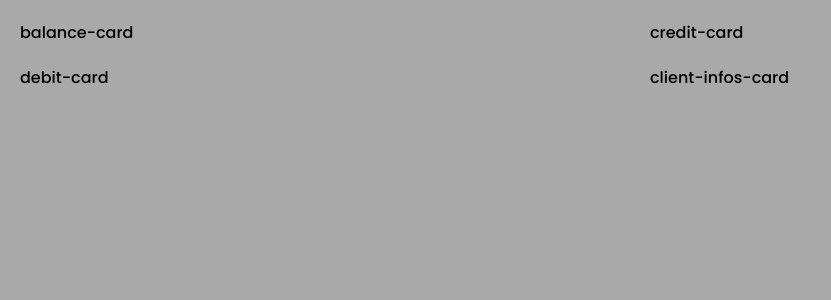
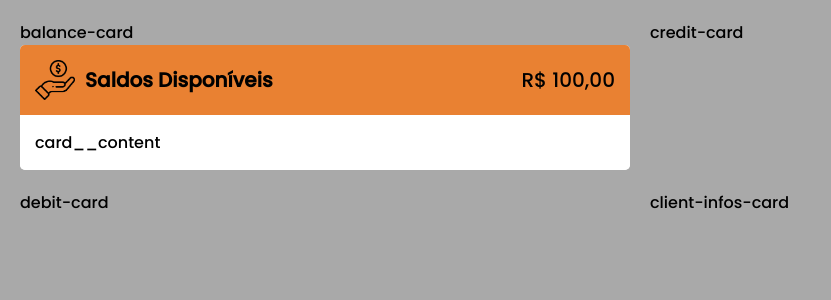
Before and after one commit to thiago-desenv/layout-cards-base-angular, an Angular app: page / in a window 1280 px wide. Shown: the top 300 px of the page, without its empty margins (0-831 px from the left). Built offline with nearby package versions, Linux system fonts and the light colour scheme.

Commit message:
Criado o layout principal dos card

```diff
--- a/src/app/app.component.html
+++ b/src/app/app.component.html
@@ -2,6 +2,7 @@
   <div class="item">
     <div class="balance-card">
       balance-card
+      <app-card></app-card>
     </div>
   </div>
   <div class="item">
--- a/src/app/card/card.component.html
+++ b/src/app/card/card.component.html
@@ -1 +1,14 @@
-<p>card works!</p>
+<div class="card">
+  <div class="card__header">
+    <div class="card__header-title">
+      <img class="card__header-icon" src="../../assets/icons/icon-hand.png">
+      <h1>Saldos Disponíveis</h1>
+    </div>
+    <p>R$ 100,00</p>
+  </div>
+  <div class="card__content">
+    <div class="card_content-item">
+      card__content
+    </div>
+  </div>
+</div>
--- a/src/app/card/card.component.scss
+++ b/src/app/card/card.component.scss
@@ -0,0 +1,49 @@
+.card {
+  border: none;
+  overflow: hidden;
+  border-radius: 5px;
+  background-color: white;
+
+  &__header {
+    padding: 15px;
+    background-color: rgb(233, 129, 50);
+    display: flex;
+    align-items: center;
+
+    p {
+      font-size: 20px;
+    }
+  }
+
+  &__header-title {
+    display: flex;
+    align-items: center;
+    margin-right: auto;
+
+    h1 {
+      font-size: 20px;
+    }
+  }
+
+  &__header-icon {
+    width: 40px;
+    margin-right: 10px;
+  }
+
+  &__content {
+    padding: 15px;
+    border-bottom-left-radius: 5px;
+    border-bottom-right-radius: 5px;
+    background-color: white;
+  }
+
+  &__content-item {
+    display: flex;
+    align-items: center;
+    padding: 20px;
+
+    p:nth-of-type {
+      margin-right: auto;
+    }
+  }
+}
```
